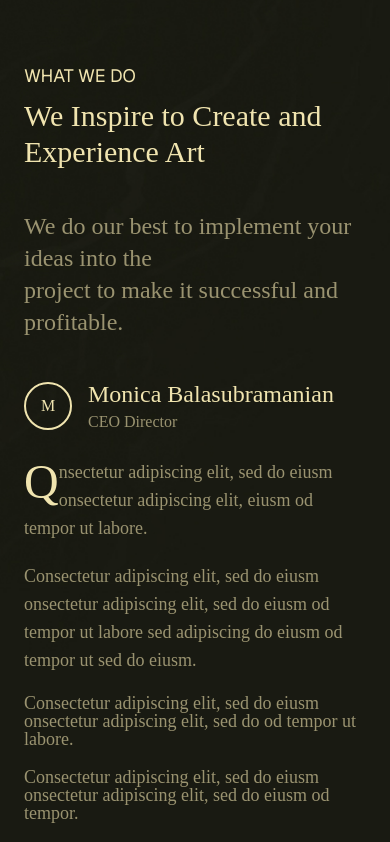
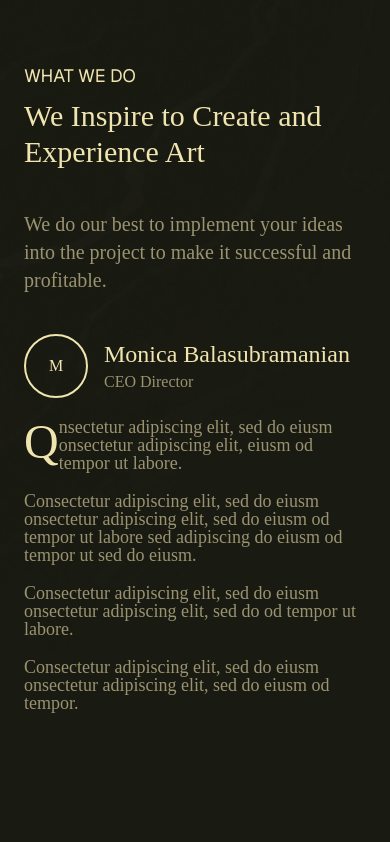
Before and after one commit to Sabari2810/Monacshi, a Next.js app: page / in a window 390 px wide. Shown: the part 846-1688 px from the top of the page. Built offline with nearby package versions, Linux system fonts and the light colour scheme.

Commit message:
mobile fixes

```diff
--- a/app/components/WhatWeDov2.tsx
+++ b/app/components/WhatWeDov2.tsx
@@ -18,11 +18,11 @@ const WhatWeDov2 = () => {
                     </div>
                 </div>
             </div>
-            <div className='grid lg:grid-cols-4 gap-6 relative h-full pt-10 z-50'>
+            <div className='lg:grid space-y-5 lg:space-y-0 lg:grid-cols-4 lg:gap-6 relative h-full pt-10 z-50'>
                 <div className='flex flex-col lg:col-span-2 items-start gap-10 w-fit'>
-                    <p className='text-2xl text-[#9A9370]'>We do our best to implement your ideas into the <br/>project to make it successful and profitable.</p>
+                    <p className='text-xl lg:text-2xl text-[#9A9370]'>We do our best to implement your ideas into the <br className="hidden lg:block"/>project to make it successful and profitable.</p>
                     <div className="flex items-center space-x-4">
-                        <div className='rounded-full border-2 w-12 h-12 flex items-center justify-center shrink-0'>
+                        <div className='rounded-full border-2 w-16 h-16 flex items-center justify-center shrink-0'>
                             M
                         </div>
                         <div>
@@ -33,7 +33,7 @@ const WhatWeDov2 = () => {
                 </div>
                 <div className="lg:col-span-2 text-[#9A9370]">
                     <div className="grid justify-end lg:grid-cols-2 gap-5">
-                        <div className="flex flex-col text-lg space-y-5 lg:space-y-10 lg:col-span-1 items h-full">
+                        <div className="flex flex-col lg:leading-normal leading-none text-lg space-y-5 lg:space-y-10 lg:col-span-1 items h-full">
                             <p className="first-letter:text-5xl first-letter:text-[#F0E4AF] first-letter:float-left">Qnsectetur adipiscing elit, sed do eiusm onsectetur adipiscing elit, eiusm od tempor ut labore.</p>
                             <p>Consectetur adipiscing elit, sed do eiusm onsectetur adipiscing elit, sed do eiusm od tempor ut labore sed adipiscing  do eiusm od tempor ut sed do eiusm.</p>
                         </div>
```
